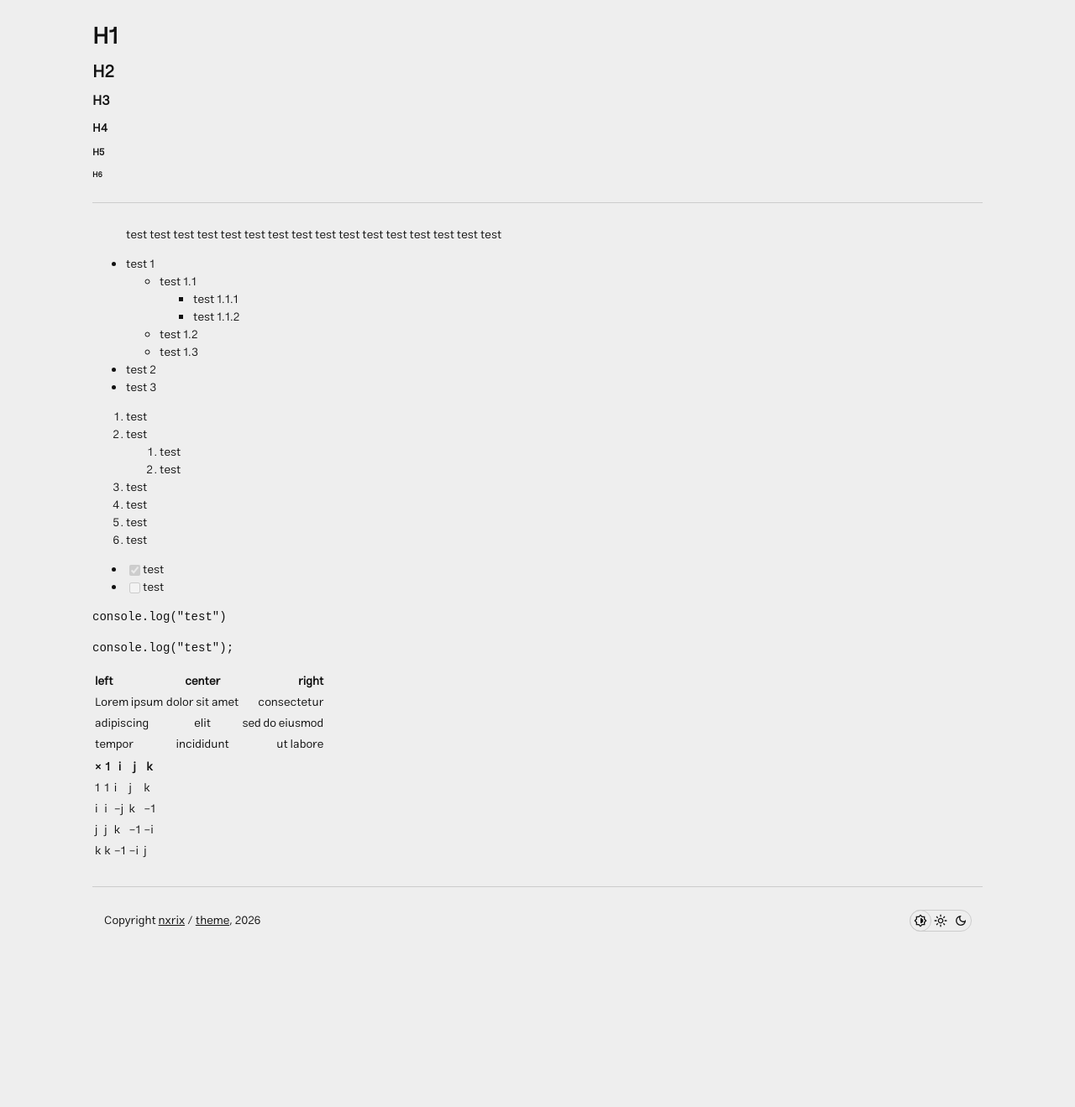
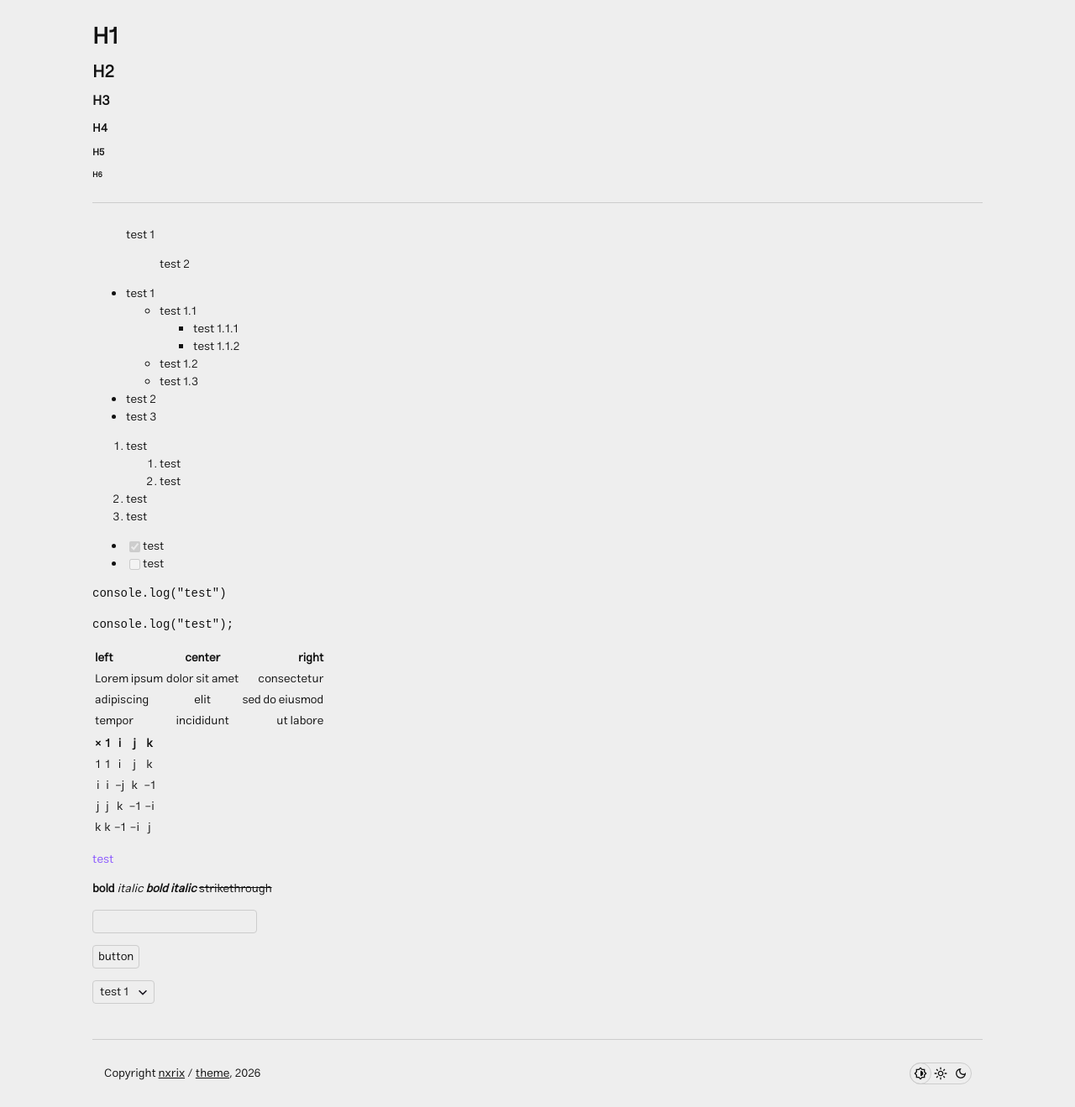
Before and after one commit to nxrix/theme, a Jekyll site: the page built from test.md, in a window 1280 px wide. Shown: the whole page at 84% size. Built offline with Jekyll 4.4.1, drawn with Linux system fonts in a browser that asks for light colours; our own code applies the rules of GitHub Pages for plain Markdown files; before the commit the page ends 1137 px from its top, so only the background shows below that.

Commit message:
Update test.md

```diff
--- a/test.md
+++ b/test.md
@@ -16,7 +16,8 @@ layout: default
 
 ---
 
-> test test test test test test test test test test test test test test test test
+> test 1
+> > test 2
 
 - test 1
   - test 1.1
@@ -28,11 +29,8 @@ layout: default
 - test 3
 
 1. test
-  1. test
      1. test
      2. test
-  2. test
-  3. test
 2. test
 3. test
 
@@ -53,11 +51,24 @@ console.log("test");
 
 
 | × | 1 | i | j | k |
-|---|---|---|---|---|
+|:-:|:-:|:-:|:-:|:-:|
 | 1 | 1 | i | j | k |
-|---|---|---|---|---|
 | i | i |-j | k |-1 |
-|---|---|---|---|---|
 | j | j | k |-1 |-i |
-|---|---|---|---|---|
 | k | k |-1 |-i | j |
+
+[test](#)
+
+**bold**
+*italic*
+***bold italic***
+~~strikethrough~~
+
+<input type="text">
+
+<button>button</button>
+
+<select>
+  <option>test 1</option>
+  <option>test 2</option>
+</select>
```
